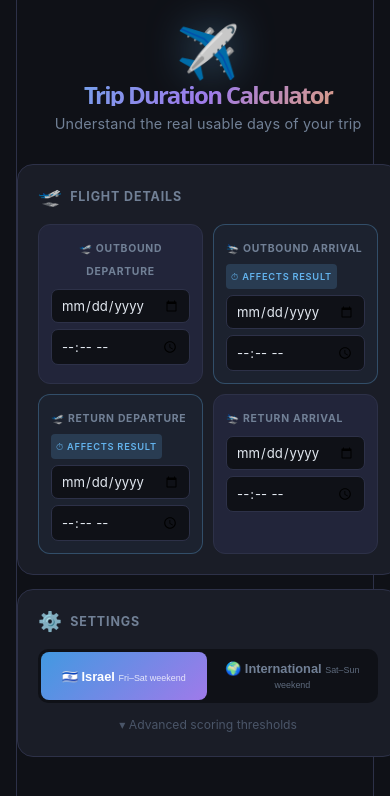
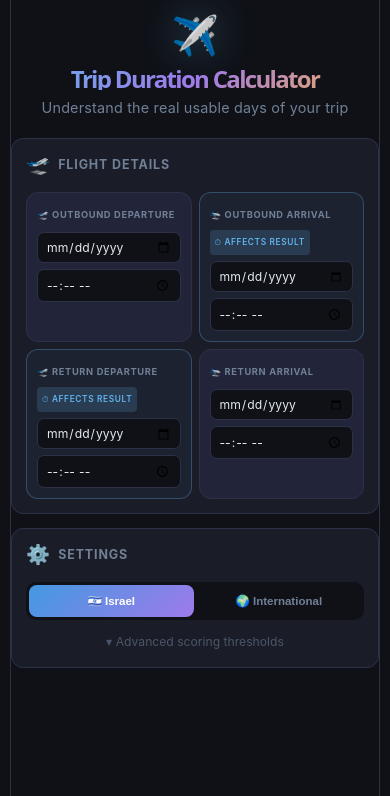
Before and after one commit to DanielKatz67/trip-duration-calculator, a React (Vite) app: page / in a window 390 px wide. Shown: the top 796 px of the page. Built offline with nearby package versions, Linux system fonts and the light colour scheme.

Commit message:
feat: add mobile responsive styles

```diff
--- a/src/App.css
+++ b/src/App.css
@@ -404,3 +404,28 @@ body {
 .legend-tier.tier-off  { background: rgba(104,211,145,0.25); color: var(--color-full); }
 .legend-tier.tier-half { background: rgba(246,224,94,0.2);   color: var(--color-weekend); }
 .legend-tier.tier-work { background: rgba(160,174,192,0.15); color: var(--text-muted); }
+
+/* Mobile responsiveness */
+@media (max-width: 480px) {
+  body { padding: 0 10px 80px; }
+  .hero { padding: 24px 0 18px; }
+  .hero-emoji { font-size: 2.4rem; }
+  .card { padding: 14px; border-radius: 12px; }
+  .flight-grid { gap: 7px; }
+  .flight-leg { padding: 10px; }
+  .leg-label { font-size: 0.58rem; }
+  .affects-badge { font-size: 0.52rem; }
+  .field-input { font-size: 0.76rem; padding: 6px 8px; }
+  .stats-grid { gap: 6px; }
+  .stat { padding: 8px 4px; }
+  .stat-value { font-size: 1.1rem; }
+  .stat-label { font-size: 0.55rem; }
+  .cal-cell { min-height: 46px; }
+  .cal-num { font-size: 0.72rem; }
+  .cal-value { font-size: 0.52rem; }
+  .cal-heb { font-size: 0.45rem; }
+  .cal-tier { font-size: 0.44rem; }
+  .cal-holiday { font-size: 0.44rem; max-width: 38px; }
+  .toggle-btn { font-size: 0.72rem; }
+  .toggle-sub { display: none; }
+}
```
Also changed, not shown: 1 other file (tests, documents, lock files or other folders).
